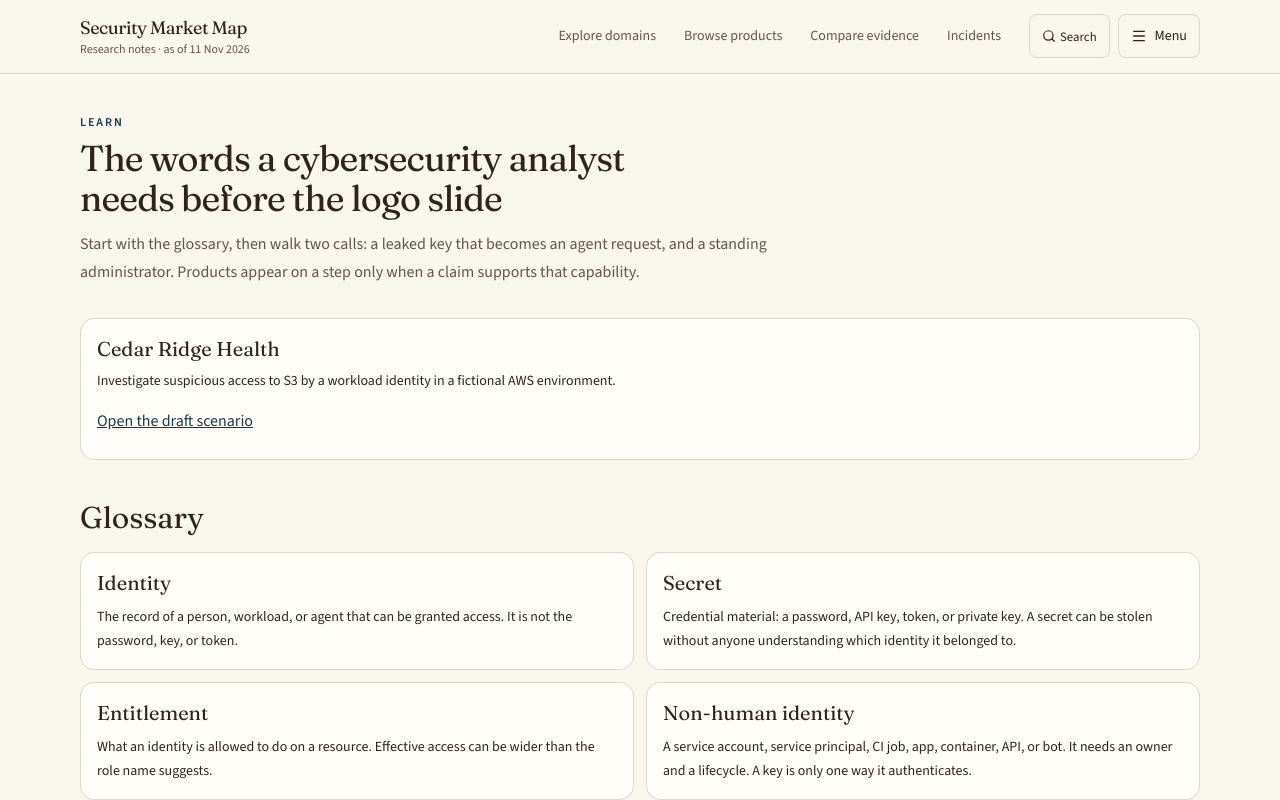
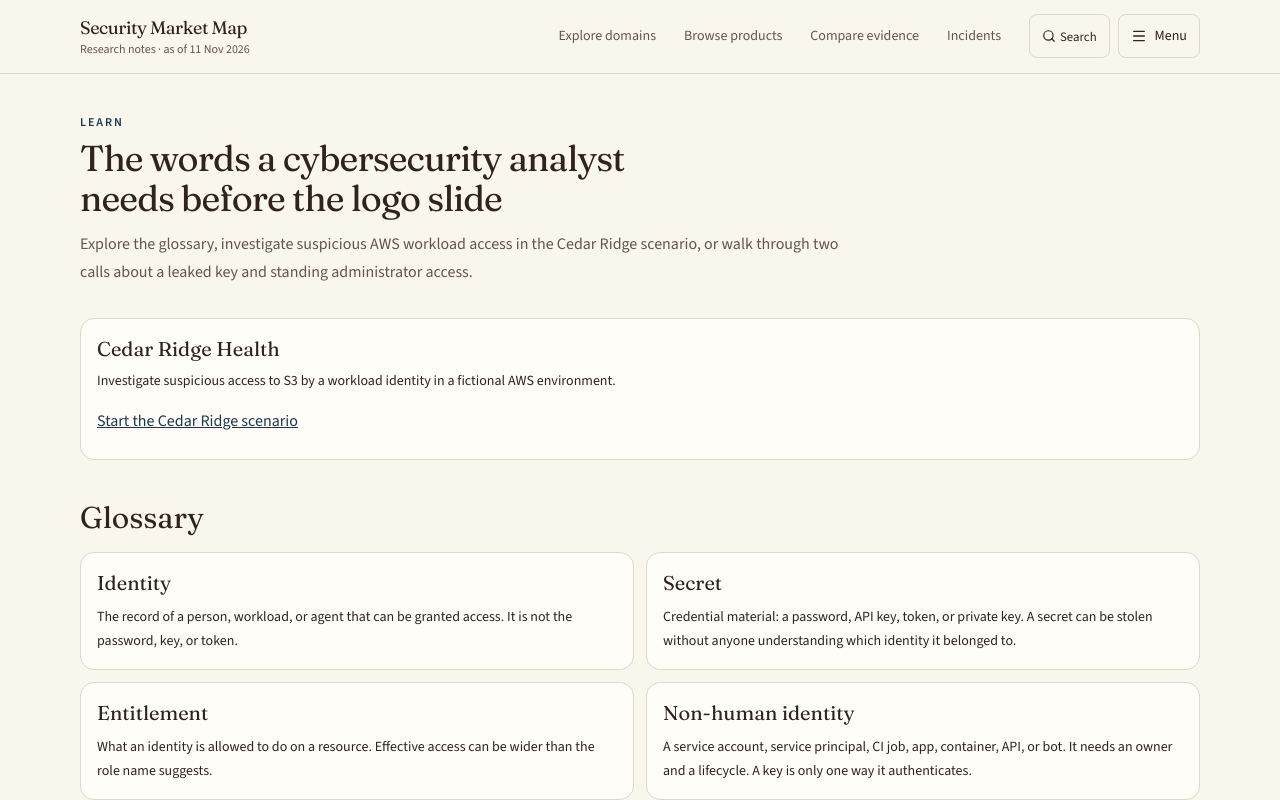
Before and after one commit to heyfunwhoa/security-market-map, a Next.js app: page /learn in a window 1280 px wide. Shown: the top 800 px of the page. Built offline with nearby package versions, Linux system fonts and the light colour scheme.

Commit message:
Make Cedar Ridge easier to find under Learn

```diff
--- a/app/learn/page.tsx
+++ b/app/learn/page.tsx
@@ -41,7 +41,7 @@ export default async function LearnPage({
       <PageIntro
         kicker="Learn"
         title="The words a cybersecurity analyst needs before the logo slide"
-        lede="Start with the glossary, then walk two calls: a leaked key that becomes an agent request, and a standing administrator. Products appear on a step only when a claim supports that capability."
+        lede="Explore the glossary, investigate suspicious AWS workload access in the Cedar Ridge scenario, or walk through two calls about a leaked key and standing administrator access."
       />
 
       {scenario === cedarRidgeId ? (
@@ -51,7 +51,7 @@ export default async function LearnPage({
           <h2 id="cedar-ridge-entry" className="text-xl">Cedar Ridge Health</h2>
           <p className="mt-2 text-sm">Investigate suspicious access to S3 by a workload identity in a fictional AWS environment.</p>
           <Link className="mt-2 inline-flex min-h-11 items-center text-primary underline" href={`/learn?scenario=${cedarRidgeId}#${cedarRidgeId}`}>
-            Open the draft scenario
+            Start the Cedar Ridge scenario
           </Link>
         </section>
       )}
--- a/components/chrome.tsx
+++ b/components/chrome.tsx
@@ -19,7 +19,7 @@ const NAV_GROUPS = [
     { href: "/personas", label: "Buyer seats", description: "Who buys, uses, approves, and blocks, with pains and titles." },
   ] },
   { title: "Learn", links: [
-    { href: "/learn", label: "Concepts & glossary", description: "Understand terminology and practical scenarios." },
+    { href: "/learn", label: "Concepts & scenarios", description: "Understand terminology and practical scenarios." },
     { href: "/connections", label: "How tools connect", description: "Explore identity, secrets, and adjacent security jobs." },
     { href: "/evidence-graph", label: "Evidence graph", description: "Inspect sourced identity, secrets, and non-human identity relationships." },
     { href: "/attack-path", label: "Attack paths", description: "Follow how an exposure can lead to an attack." },
```
